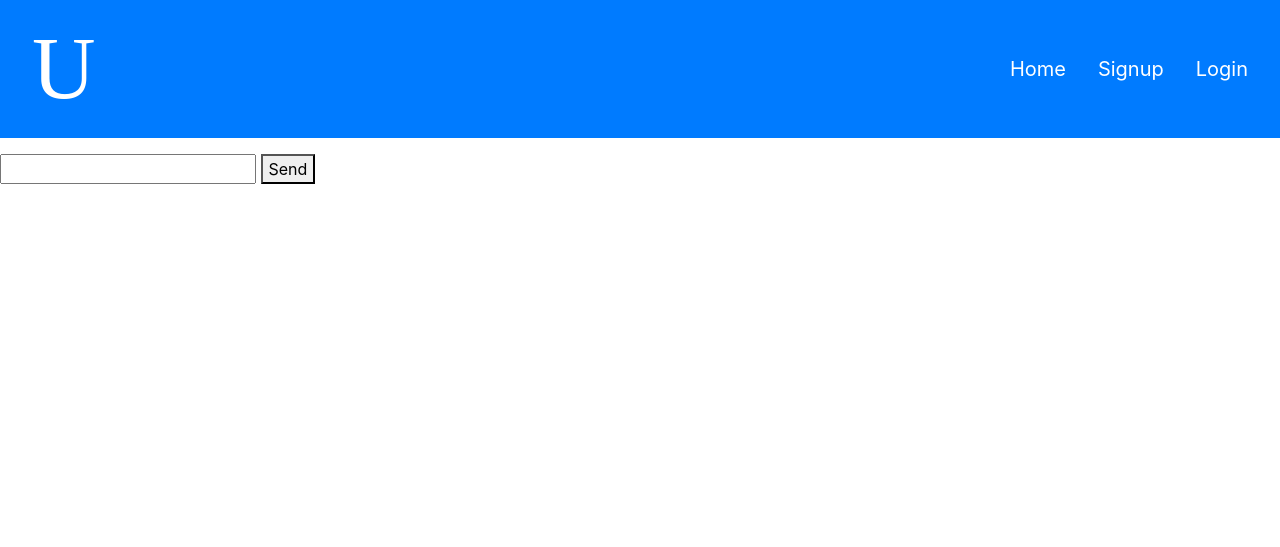
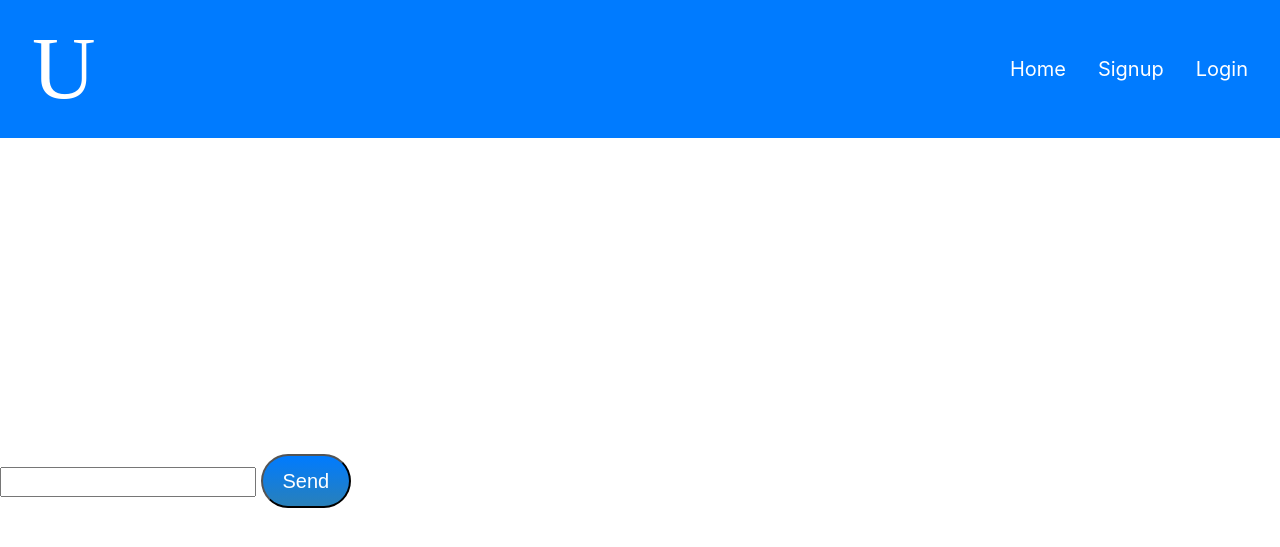
Before and after one commit to redsoxandy7/umass-chat, a Flask app: page /chat in a window 1280 px wide. Shown: the top 547 px of the page. Run offline with Flask 2, Linux system fonts and the light colour scheme; a user stored in the database is signed in; some libraries are stand-ins or nearby versions.

Commit message:
html upgrade

```diff
--- a/static/style.css
+++ b/static/style.css
@@ -24,3 +24,43 @@
   border-bottom-width: medium;
   transition: 1s;
 }
+
+#sendbutton {
+  position: relative;
+  background: #007bff;
+  background-image: -webkit-linear-gradient(top, #007bff, #2980b9);
+  background-image: -moz-linear-gradient(top, #007bff, #2980b9);
+  background-image: -ms-linear-gradient(top, #007bff, #2980b9);
+  background-image: -o-linear-gradient(top, #007bff, #2980b9);
+  background-image: linear-gradient(to bottom, #007bff, #2980b9);
+  -webkit-border-radius: 60;
+  -moz-border-radius: 60;
+  border-radius: 60px;
+  font-family: Arial;
+  color: #ffffff;
+  font-size: 20px;
+  padding: 10px 20px 10px 20px;
+  text-decoration: none;
+  bottom: -300px;
+}
+
+#sendbutton:hover {
+  background: #3cb0fd;
+  text-decoration: none;
+}
+
+
+.chat-container {
+	position:relative;
+    width:500px;
+    height:500px;
+    bottom:-300px;
+    right:50%;
+    left:50%;
+	overflow-y: scroll;
+}
+
+#myMessage {
+	position:relative;
+    bottom:-300px;
+}
```
